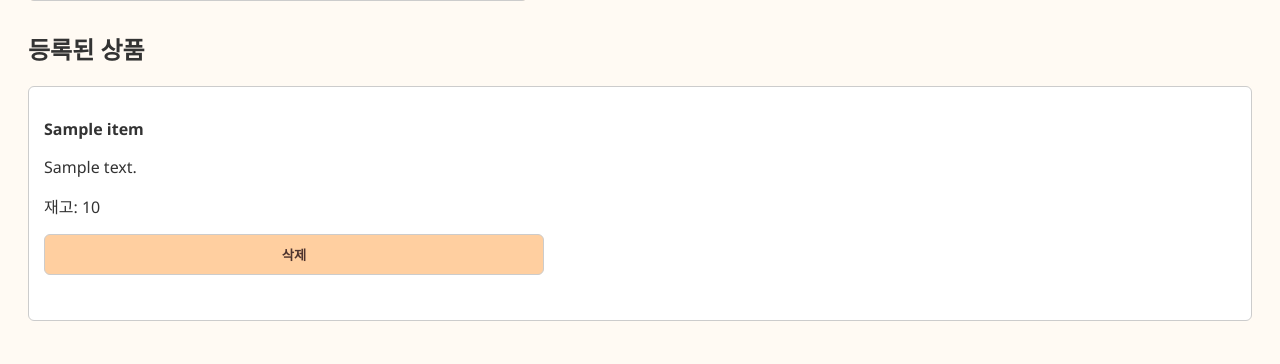
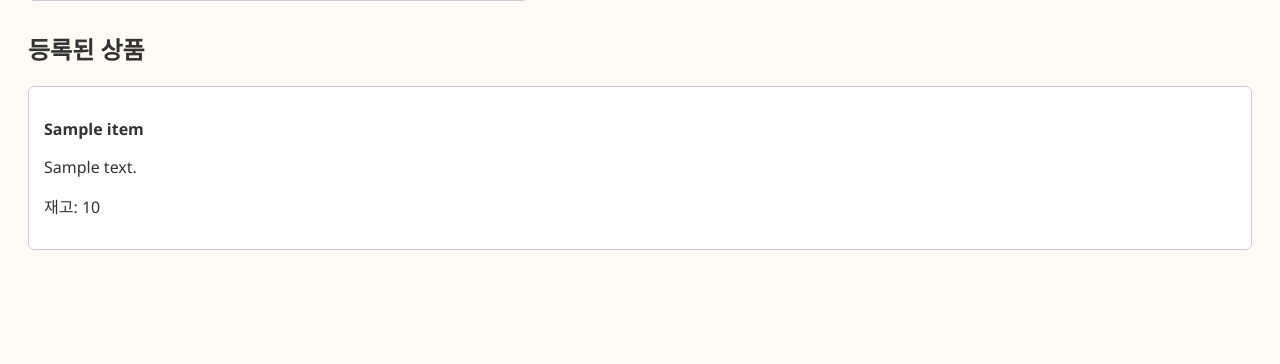
Before and after one commit to carrot0217/Betifulstore-app, a Flask app: template templates/admin.html in a window 1280 px wide. Shown: the part 472-836 px from the top of the page. After the commit the page ends 722 px from the top, so only its background shows below. Run offline with Flask 2, Linux system fonts and the light colour scheme; the template is opened without the code that fills it: most values are stand-ins (such as "Sample title", 1, 10 or a date in 2020).

Commit message:
Update admin.html

```diff
--- a/templates/admin.html
+++ b/templates/admin.html
@@ -46,7 +46,7 @@
 </head>
 <body>
   <h1>상품 등록</h1>
- <form method="post" action="/admin/items/add" enctype="multipart/form-data">
+  <form method="post" action="/admin/items/add" enctype="multipart/form-data">
     <label>상품명: <input type="text" name="name" required></label>
     <label>설명: <textarea name="description" required></textarea></label>
     <label>재고 수량: <input type="number" name="stock" required></label>
@@ -60,9 +60,6 @@
     <p><strong>{{ item.name }}</strong></p>
     <p>{{ item.description }}</p>
     <p>재고: {{ item.stock }}</p>
-    <form method="post" action="/delete/{{ loop.index0 }}">
-      <button type="submit">삭제</button>
-    </form>
   </div>
   {% endfor %}
 </body>
```
